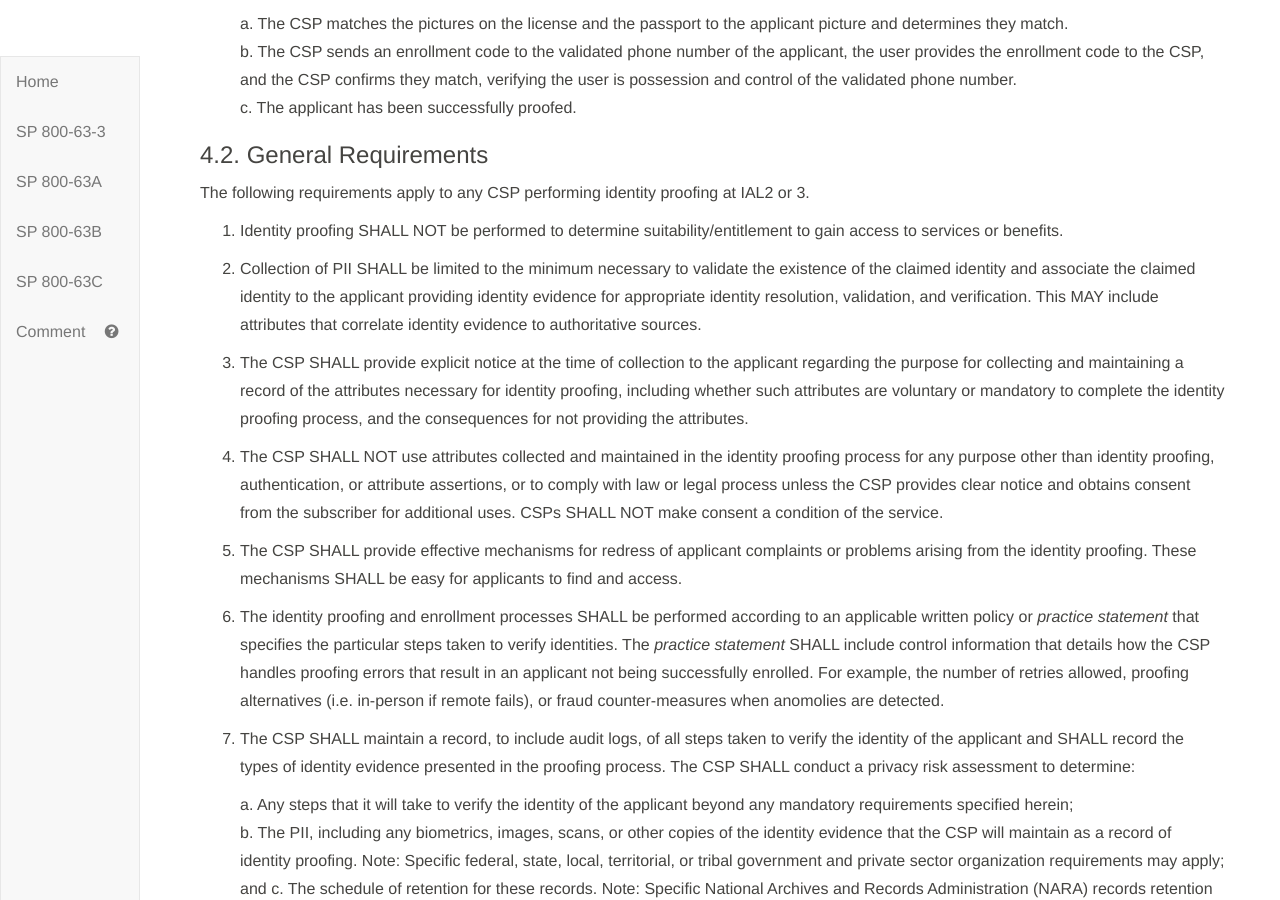
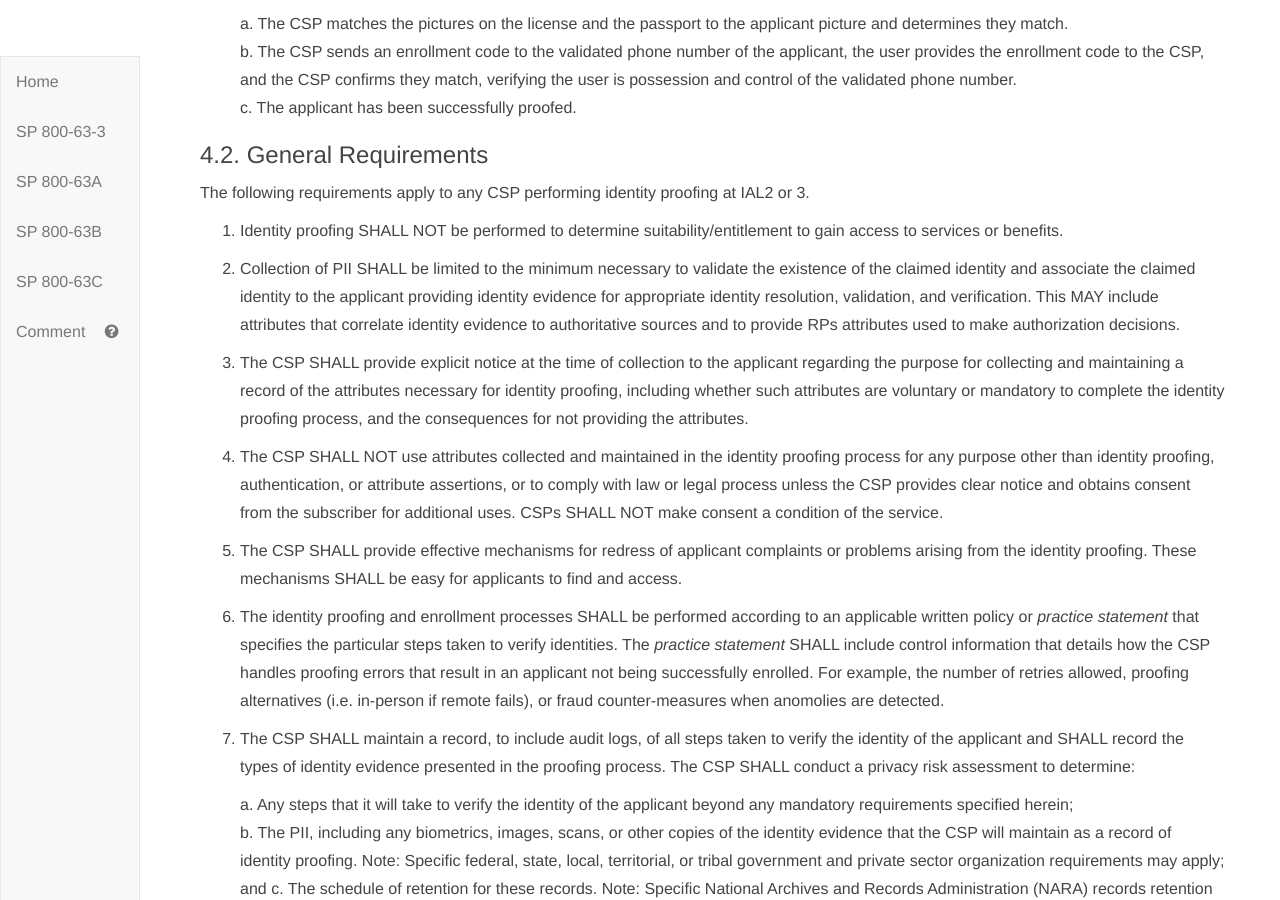
Before and after one commit to usnistgov/800-63-3, a Jekyll site: the page built from sp800-63a/sec4_ial.md, in a window 1280 px wide and 900 px high, scrolled down 1851 px. Built offline with Jekyll 4.4.1, drawn with Linux system fonts in a browser that asks for light colours; our own code applies the rules of GitHub Pages for plain Markdown files.

Commit message:
Closes #955

```diff
--- a/sp800-63a/sec4_ial.md
+++ b/sp800-63a/sec4_ial.md
@@ -56,7 +56,7 @@ The following requirements apply to any CSP performing identity proofing at IAL2
 
 1. Identity proofing SHALL NOT be performed to determine suitability/entitlement to gain access to services or benefits.
 
-2. Collection of PII SHALL be limited to the minimum necessary to validate the existence of the claimed identity and associate the claimed identity to the applicant providing identity evidence for appropriate identity resolution, validation, and verification. This MAY include attributes that correlate identity evidence to authoritative sources.
+2. Collection of PII SHALL be limited to the minimum necessary to validate the existence of the claimed identity and associate the claimed identity to the applicant providing identity evidence for appropriate identity resolution, validation, and verification. This MAY include attributes that correlate identity evidence to authoritative sources and to provide RPs attributes used to make authorization decisions.
 
 3. The CSP SHALL provide explicit notice at the time of collection to the applicant regarding the purpose for collecting and maintaining a record of the attributes necessary for identity proofing, including whether such attributes are voluntary or mandatory to complete the identity proofing process, and the consequences for not providing the attributes.
 
```
